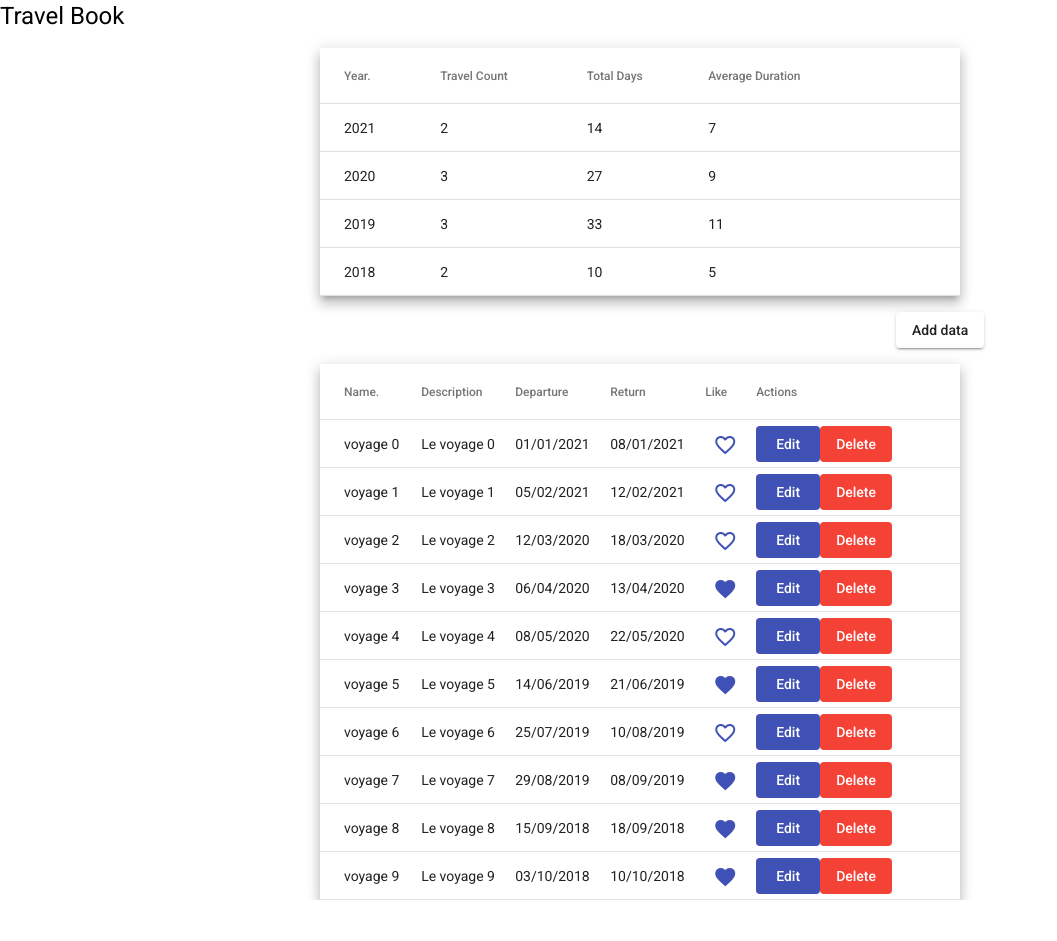
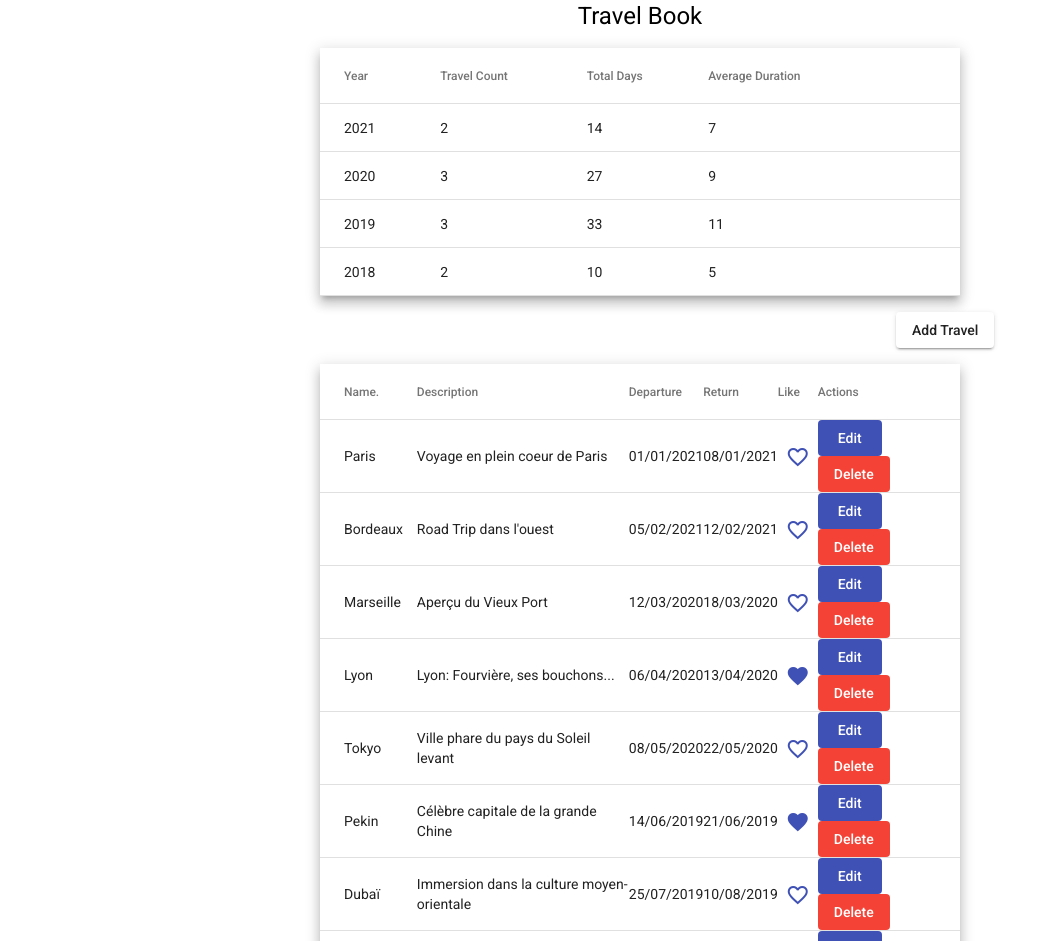
Before and after one commit to Farlgerann/travel_book, an Angular app: page / in a window 1280 px wide. Shown: the top 941 px of the page, without its empty margins (0-1057 px from the left). Before the commit the page ends 900 px from the top, so only its background shows below. Built offline with nearby package versions, Linux system fonts and the light colour scheme.

Commit message:
update on dates, stats + final mock

```diff
--- a/src/app/app.component.scss
+++ b/src/app/app.component.scss
@@ -1,3 +1,3 @@
-.h1 {
+h1{
     text-align: center;
 }
--- a/src/app/details/details.component.html
+++ b/src/app/details/details.component.html
@@ -1,6 +1,6 @@
 <div class="button-container">
   <button mat-raised-button (click)="addTravel()" class="demo-button">
-    Add data
+    Add Travel
   </button>
 </div>
 
--- a/src/app/details/details.component.ts
+++ b/src/app/details/details.component.ts
@@ -7,6 +7,7 @@ import {MatDialog} from '@angular/material/dialog';
 import {TravelModalComponent} from '../travel-modal/travel-modal.component';
 import {tap} from "rxjs/operators";
 import {Observable} from "rxjs";
+import { formatDate } from '@angular/common';
 
 @Component({
   selector: 'app-details',
@@ -37,14 +38,15 @@ export class DetailsComponent implements OnInit {
     }).afterClosed().subscribe(result => {
 
       if (result) {
-        result.name.length === ""?"result.name":'Travel';
-        result.description.length === ""?result.description:'Empty Line';
-        result.departure.length === ""?result.departure:new Date();
-        result.return.length === ""?result.return:new Date();
-        result.like.length === ""?result.like:false;
+        result.name = result.name.length != 0?result.name:'Travel';
+        result.description = result.description.length != 0?result.description:'Empty Line';
+        result.departure = result.departure.length != 0?new Date(result.departure):new Date();
+        result.return = result.return.length != 0?new Date(result.return):new Date();
+        result.like = result.like.length != 0?result.like:false;
         this.travelService.insertTravel(result);
       }
     });
+
       this.table.renderRows();
   }
 
@@ -54,15 +56,15 @@ export class DetailsComponent implements OnInit {
         id: id,
         name: this.dataSource.data[id].name,
         description: this.dataSource.data[id].description,
-        departure: this.dataSource.data[id].departure,
-        return: this.dataSource.data[id].return,
+        departure: formatDate(this.dataSource.data[id].departure, 'yyyy-MM-dd', 'en'),
+        return: formatDate(this.dataSource.data[id].return, 'yyyy-MM-dd', 'en'),
         like: this.dataSource.data[id].like
       },
     }).afterClosed().pipe(tap(travel => {
       this.travelService.setTravel(travel);
     })).subscribe();
+    this.table.renderRows()
   }
-
 
   deleteTravel(id: number): void {
     this.travelService.deleteTravel(id);
--- a/src/app/mock-travels.ts
+++ b/src/app/mock-travels.ts
@@ -1,14 +1,14 @@
 import { Travels } from "./travels";
 
 export const travelsList: Travels[] = [
-    {id: 0 ,name: 'voyage 0', description: 'Le voyage 0', departure: new Date("2021/1/1"), return: new Date("2021/1/8"), like: false},
-    {id: 1 ,name: 'voyage 1', description: 'Le voyage 1', departure: new Date("2021/2/5"), return: new Date("2021/2/12"), like: false},
-    {id: 2 ,name: 'voyage 2', description: 'Le voyage 2', departure: new Date("2020/3/12"), return: new Date("2020/3/18"), like: false},
-    {id: 3 ,name: 'voyage 3', description: 'Le voyage 3', departure: new Date("2020/4/6"), return: new Date("2020/4/13"), like: true},
-    {id: 4 ,name: 'voyage 4', description: 'Le voyage 4', departure: new Date("2020/5/8"), return: new Date("2020/5/22"), like: false},
-    {id: 5 ,name: 'voyage 5', description: 'Le voyage 5', departure: new Date("2019/6/14"), return: new Date("2019/6/21"), like: true},
-    {id: 6 ,name: 'voyage 6', description: 'Le voyage 6', departure: new Date("2019/7/25"), return: new Date("2019/8/10"), like: false},
-    {id: 7 ,name: 'voyage 7', description: 'Le voyage 7', departure: new Date("2019/8/29"), return: new Date("2019/9/8"), like: true},
-    {id: 8 ,name: 'voyage 8', description: 'Le voyage 8', departure: new Date("2018/9/15"), return: new Date("2018/9/18"), like: true},
-    {id: 9 ,name: 'voyage 9', description: 'Le voyage 9', departure: new Date("2018/10/3"), return: new Date("2018/10/10"), like: true},
+    {id: 0 ,name: 'Paris', description: 'Voyage en plein coeur de Paris', departure: new Date("2021/1/1"), return: new Date("2021/1/8"), like: false},
+    {id: 1 ,name: 'Bordeaux', description: 'Road Trip dans l\'ouest', departure: new Date("2021/2/5"), return: new Date("2021/2/12"), like: false},
+    {id: 2 ,name: 'Marseille', description: 'Aperçu du Vieux Port', departure: new Date("2020/3/12"), return: new Date("2020/3/18"), like: false},
+    {id: 3 ,name: 'Lyon', description: 'Lyon: Fourvière, ses bouchons...', departure: new Date("2020/4/6"), return: new Date("2020/4/13"), like: true},
+    {id: 4 ,name: 'Tokyo', description: 'Ville phare du pays du Soleil levant', departure: new Date("2020/5/8"), return: new Date("2020/5/22"), like: false},
+    {id: 5 ,name: 'Pekin', description: 'Célèbre capitale de la grande Chine', departure: new Date("2019/6/14"), return: new Date("2019/6/21"), like: true},
+    {id: 6 ,name: 'Dubaï', description: 'Immersion dans la culture moyen-orientale', departure: new Date("2019/7/25"), return: new Date("2019/8/10"), like: false},
+    {id: 7 ,name: 'Los Angeles', description: 'Bienvenue en Californie !', departure: new Date("2019/8/29"), return: new Date("2019/9/8"), like: true},
+    {id: 8 ,name: 'Mexico', description: 'Découverte des origines Aztèques du pays', departure: new Date("2018/9/15"), return: new Date("2018/9/18"), like: true},
+    {id: 9 ,name: 'Saint-Tropez', description: 'Saint-Trop\'!', departure: new Date("2018/10/3"), return: new Date("2018/10/10"), like: true},
   ];
--- a/src/app/stats/stats.component.html
+++ b/src/app/stats/stats.component.html
@@ -5,7 +5,7 @@
 
     <!-- year Column -->
     <ng-container matColumnDef="year">
-      <th mat-header-cell *matHeaderCellDef mat-sort-header> Year. </th>
+      <th mat-header-cell *matHeaderCellDef mat-sort-header> Year </th>
       <td mat-cell *matCellDef="let stats"> {{stats.year}} </td>
     </ng-container>
 
--- a/src/app/stats/stats.component.ts
+++ b/src/app/stats/stats.component.ts
@@ -23,6 +23,7 @@ export class StatsComponent implements OnInit {
   statsToDisplay = new MatTableDataSource();
 
   mapArray = new Map<number, any>();
+  idArray = new Array<number>();
   displayedColumns: string[] = ['year', 'travelCount', 'totalDays', 'averageDuration'];
 
   ngOnInit(): void {
@@ -34,7 +35,8 @@ export class StatsComponent implements OnInit {
         this.travelArray = new MatTableDataSource<Travels>(travels);
         const travelCount = this.travelArray.data.length;
         this.travelArray.data.forEach((element: any) => {
-          if (!this.mapArray.has(element.departure.getFullYear())) {
+          if (this.idArray.find(x => x === element.id) || !this.mapArray.has(element.departure.getFullYear())) {
+            this.idArray.push(element.id);
             this.mapArray.set(element.departure.getFullYear(), {
               year: element.departure.getFullYear(),
               travelCount: 1,
@@ -43,23 +45,27 @@ export class StatsComponent implements OnInit {
             });
           }
           else {
-            console.log(this.getDifferenceInDays(element.departure, element.return));
-            console.log("return date : " + (element.return.getDate()));
+
             this.mapArray.set(element.departure.getFullYear(), {
               year: element.departure.getFullYear(),
               travelCount: this.mapArray.get(element.departure.getFullYear()).travelCount + 1,
-              totalDays: this.mapArray.get(element.departure.getFullYear()).totalDays + this.getDifferenceInDays(element.departure, element.return),
-              averageDuration: (this.mapArray.get(element.departure.getFullYear()).totalDays + this.getDifferenceInDays(element.departure, element.return)) / (this.mapArray.get(element.departure.getFullYear()).travelCount + 1)
+              totalDays: this.computeTotalDays(this.mapArray,element),
+              averageDuration: Math.round(this.computeTotalDays(this.mapArray,element) / (this.mapArray.get(element.departure.getFullYear()).travelCount + 1))
             });
           }
         });
         this.statsToDisplay = new MatTableDataSource<Map<number, any>>(Array.from(this.mapArray.values()));
+        this.mapArray.clear();
       })).subscribe();
   }
 
-  getDifferenceInDays(date1: Date, date2: Date) {
+  computeTotalDays(map: Map<number, any>, element: any): number {
+    return map.get(element.departure.getFullYear()).totalDays + this.getDifferenceInDays(element.departure, element.return);
+  }
+
+  getDifferenceInDays(date1: Date, date2: Date): number {
     const diff = Math.abs(date2.getTime() - date1.getTime());
-    return Math.ceil(diff / (1000 * 3600 * 24));
+    return Math.round(diff / (1000 * 3600 * 24));
   }
 
 }
--- a/src/app/travel-modal/travel-modal.component.html
+++ b/src/app/travel-modal/travel-modal.component.html
@@ -15,12 +15,12 @@
 
     <mat-form-field class="form-field" appearance="fill">
       <mat-label>Departure: </mat-label>
-      <input matInput type="text" formControlName="departure" placeholder="Enter departure"> <br><br>
+      <input matInput type="date" formControlName="departure" placeholder="Enter departure"> <br><br>
     </mat-form-field>
 
     <mat-form-field class="form-field" appearance="fill">
       <mat-label>Return: </mat-label>
-      <input matInput type="text" formControlName="return" placeholder="Enter return"> <br><br>
+      <input matInput type="date" formControlName="return" placeholder="Enter return"> <br><br>
     </mat-form-field>
 
     <mat-label>Like: </mat-label>
--- a/src/app/travel-modal/travel-modal.component.ts
+++ b/src/app/travel-modal/travel-modal.component.ts
@@ -31,6 +31,8 @@ export class TravelModalComponent implements OnInit {
     this.travelForm.valueChanges.subscribe(() => {
       this.updateProgressBar();
     });
+    this.updateProgressBar();
+
   }
 
   updateProgressBar() {
```
